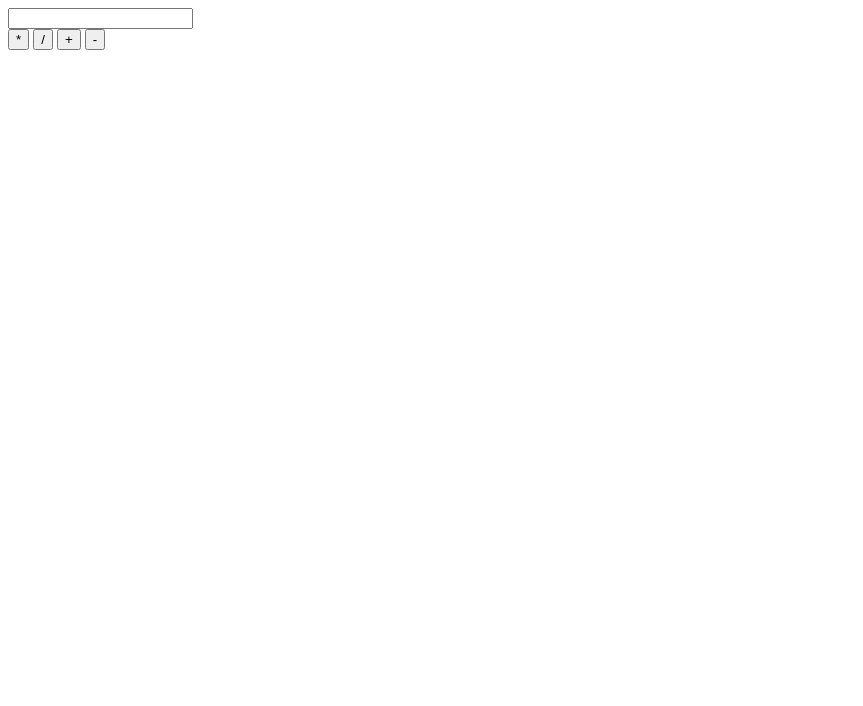
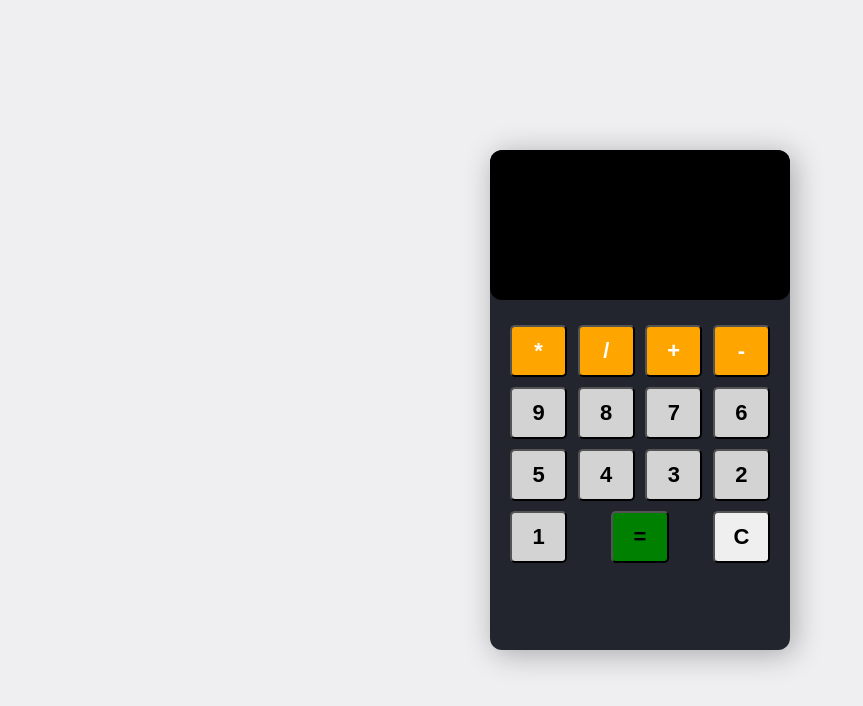
Before and after one commit to vaibhavpatilviv23/Calculator-JS--App, a plain HTML site: page index.html in a window 1280 px wide. Shown: the whole page, without its empty margins (0-863 px from the left). Drawn offline with Linux system fonts and the light colour scheme.

Commit message:
Changes made

```diff
--- a/index.html
+++ b/index.html
@@ -1,25 +1,43 @@
 <!DOCTYPE html>
 <html lang="en">
+
 <head>
     <meta charset="UTF-8">
     <meta http-equiv="X-UA-Compatible" content="IE=edge">
     <meta name="viewport" content="width=device-width, initial-scale=1.0">
     <title>Calculator App</title>
     <link rel="stylesheet" href="styles.css">
-    <script src="app.js"></script>
+
 </head>
+
 <body>
     <section class="calculator">
         <form action="">
             <input type="text" class="screen">
         </form>
 
-        <div class="button">
+        <div class="buttons">
             <button type="button" class="btn btn-yellow" data-num="*">*</button>
             <button type="button" class="btn btn-yellow" data-num="/">/</button>
             <button type="button" class="btn btn-yellow" data-num="+">+</button>
             <button type="button" class="btn btn-yellow" data-num="-">-</button>
+
+            <button class="btn btn-grey" type="button" data-num="9">9</button>
+            <button class="btn btn-grey" type="button" data-num="8">8</button>
+            <button class="btn btn-grey" type="button" data-num="7">7</button>
+            <button class="btn btn-grey" type="button" data-num="6">6</button>
+            <button class="btn btn-grey" type="button" data-num="5">5</button>
+            <button class="btn btn-grey" type="button" data-num="4">4</button>
+            <button class="btn btn-grey" type="button" data-num="3">3</button>
+            <button class="btn btn-grey" type="button" data-num="2">2</button>
+            <button class="btn btn-grey" type="button" data-num="1">1</button>
+
+            <button type="button" class="btn btn-equal">=</button>
+            <button type="button" class="btn btn-clear">C</button>
         </div>
     </section>
+
+    <script src="app.js"></script>
 </body>
+
 </html>
--- a/styles.css
+++ b/styles.css
@@ -0,0 +1,70 @@
+* {
+    margin: 0;
+    padding: 0;
+    box-sizing: border-box;
+}
+
+body {
+    justify-content: center;
+    align-items: center;
+    display: flex;
+    min-height: 100vh;
+    background: #efeff2;
+}
+
+.calculator {
+    width: 300px;
+    height: 500px;
+    border-radius: 12px;
+    overflow: hidden;
+    box-shadow: 4px 4px 30px rgba(0, 0, 0, 0.3);
+    background: #22252D;
+}
+
+form input {
+    width: 100%;
+    height: 150px;
+    border: none;
+    border-radius: 12px;
+    font-size: 2rem;
+    padding: 1rem;
+    color: white;
+    background-color: black;
+    text-align: right;
+    pointer-events: none;
+}
+
+.buttons {
+    display: flex;
+    flex-wrap: wrap;
+    justify-content: space-between;
+    padding: 20px;
+}
+
+button {
+    flex: 0 0 22%;
+    margin: 5px 0;
+    width: 60px;
+    height: 52px;
+    font-size: 22px;
+    font-weight: 600;
+    border-radius: 5px;
+    cursor: pointer;
+}
+
+.btn-yellow {
+    background-color: orange;
+    color: white;
+}
+
+.btn-grey {
+    background-color: lightgray;
+}
+
+.btn-equal {
+    background-color: green;
+}
+
+btn-clear {
+    background-color: red;
+}
```
